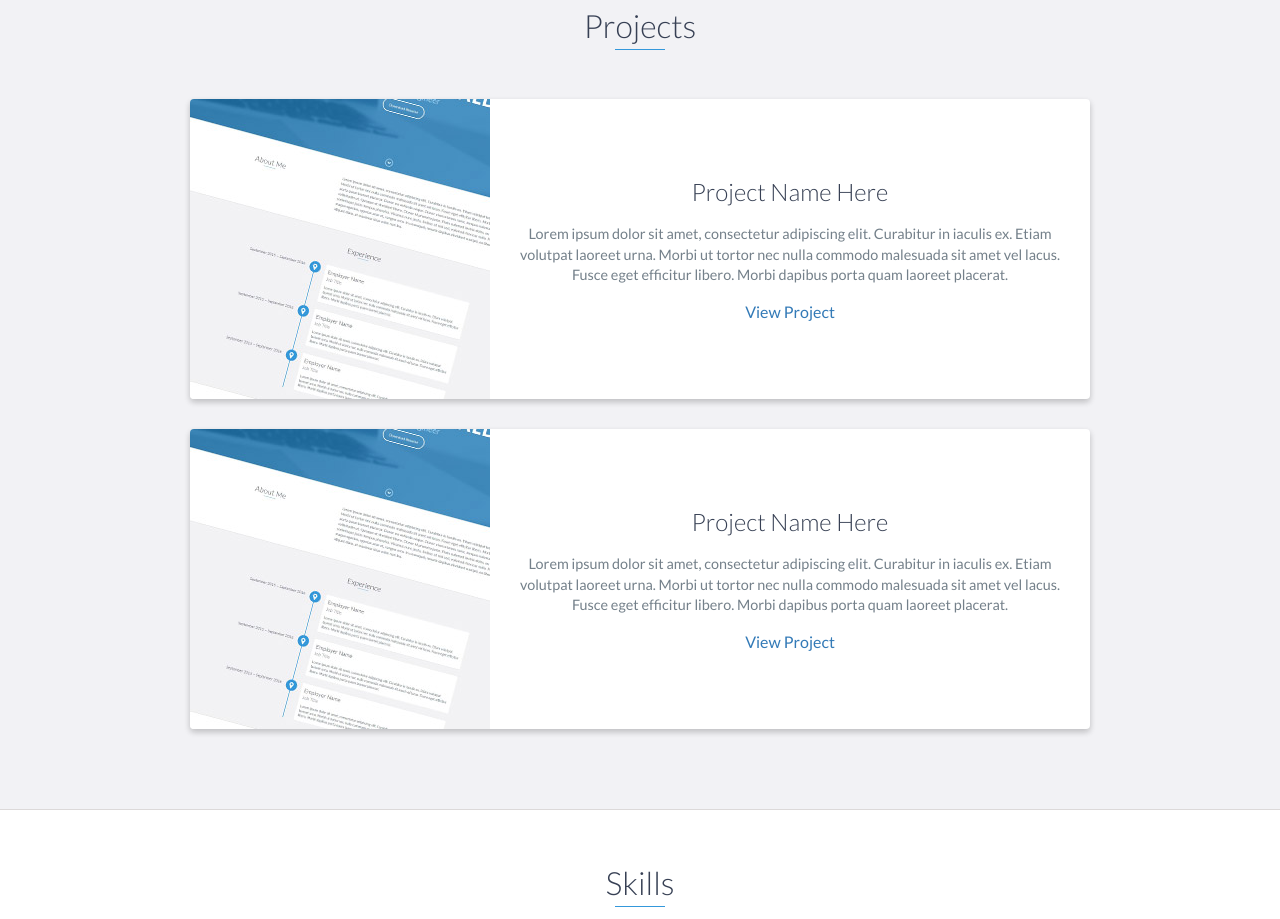
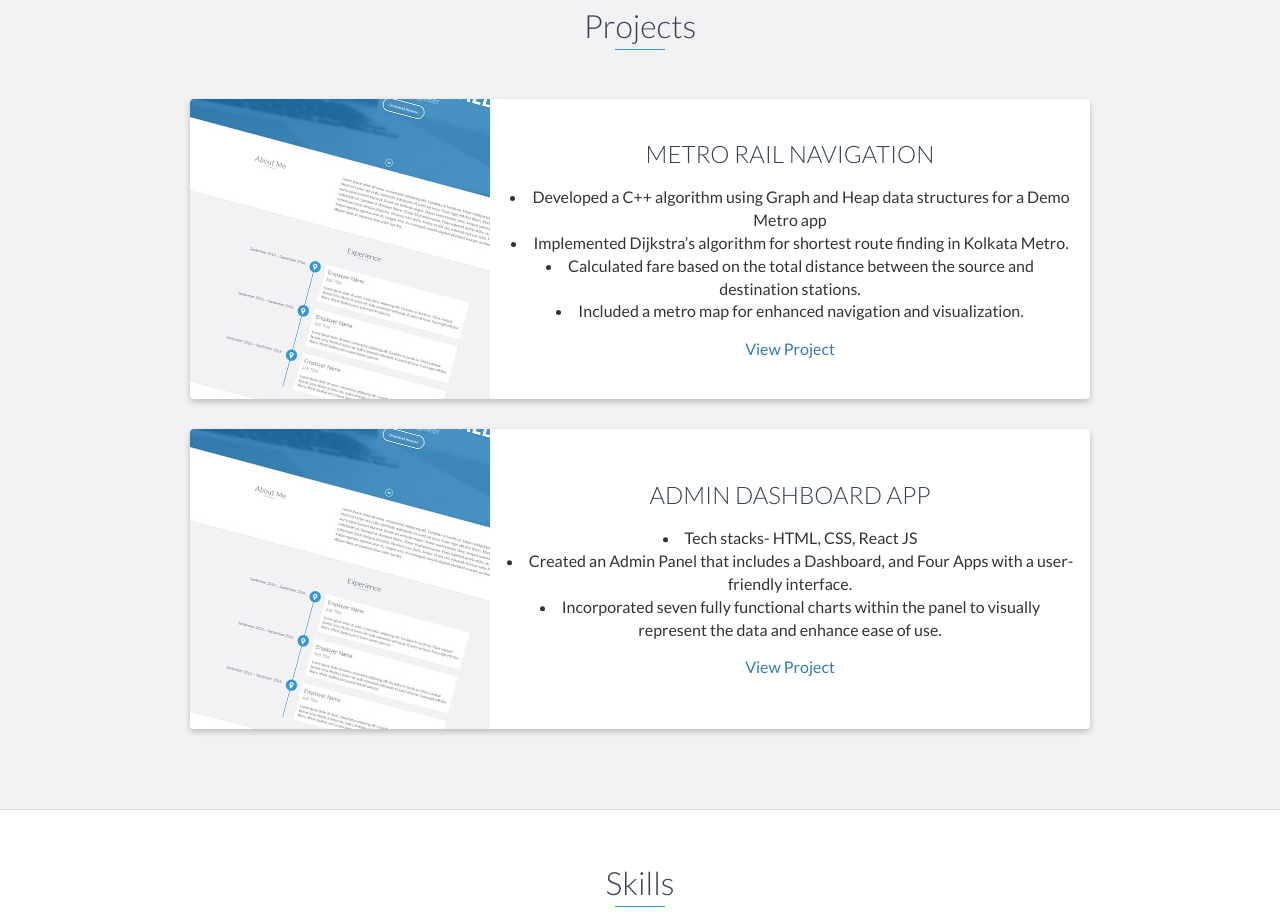
Before and after one commit to Madhumitamoi/Portfolio, a website: page index.html in a window 1280 px wide. Shown: the part 3228-4147 px from the top of the page. Drawn offline with nearby package versions, Linux system fonts and the light colour scheme.

Commit message:
Added src

```diff
--- a/index.html
+++ b/index.html
@@ -226,11 +226,22 @@ satisfaction.
                     </div>
                     <!-- End .project-image -->
                     <div class="project-info">
-                        <h3>Project Name Here</h3>
+                        <h3>METRO RAIL NAVIGATION</h3>
                         <p>
-                            Lorem ipsum dolor sit amet, consectetur adipiscing elit. Curabitur in iaculis ex. Etiam volutpat laoreet urna. Morbi ut tortor nec nulla commodo malesuada sit amet vel lacus. Fusce eget efficitur libero. Morbi dapibus porta quam laoreet placerat.
-                        </p>
-                        <a href="#">View Project</a>
+                            <li>
+                                Developed a C++ algorithm using Graph and Heap data structures for a Demo Metro app
+                            </li>
+                            <li>Implemented Dijkstra’s algorithm for shortest route finding in Kolkata Metro.
+
+                            </li>
+                            <li>
+                                Calculated fare based on the total distance between the source and destination stations.
+                            </li>
+                            <li>
+                                Included a metro map for enhanced navigation and visualization.
+                            </li>
+                         </p>
+                        <a href="https://github.com/Madhumitamoi/MetroApp">View Project</a>
                     </div>
                     <!-- End .project-info -->
                 </div>
@@ -242,11 +253,19 @@ satisfaction.
                     </div>
                     <!-- End .project-image -->
                     <div class="project-info">
-                        <h3>Project Name Here</h3>
+                        <h3>ADMIN DASHBOARD APP</h3>
                         <p>
-                            Lorem ipsum dolor sit amet, consectetur adipiscing elit. Curabitur in iaculis ex. Etiam volutpat laoreet urna. Morbi ut tortor nec nulla commodo malesuada sit amet vel lacus. Fusce eget efficitur libero. Morbi dapibus porta quam laoreet placerat.
+                            <li>
+                                Tech stacks- HTML, CSS, React JS
+                            </li>
+                            <li>
+                                Created an Admin Panel that includes a Dashboard, and Four Apps with a user-friendly interface.
+                            </li>
+                            <li>
+                                Incorporated seven fully functional charts within the panel to visually represent the data and enhance ease of use.
+                            </li>
                         </p>
-                        <a href="#">View Project</a>
+                        <a href="https://github.com/Madhumitamoi/Admin-Dashboard">View Project</a>
                     </div>
                     <!-- End .project-info -->
                 </div>
```
